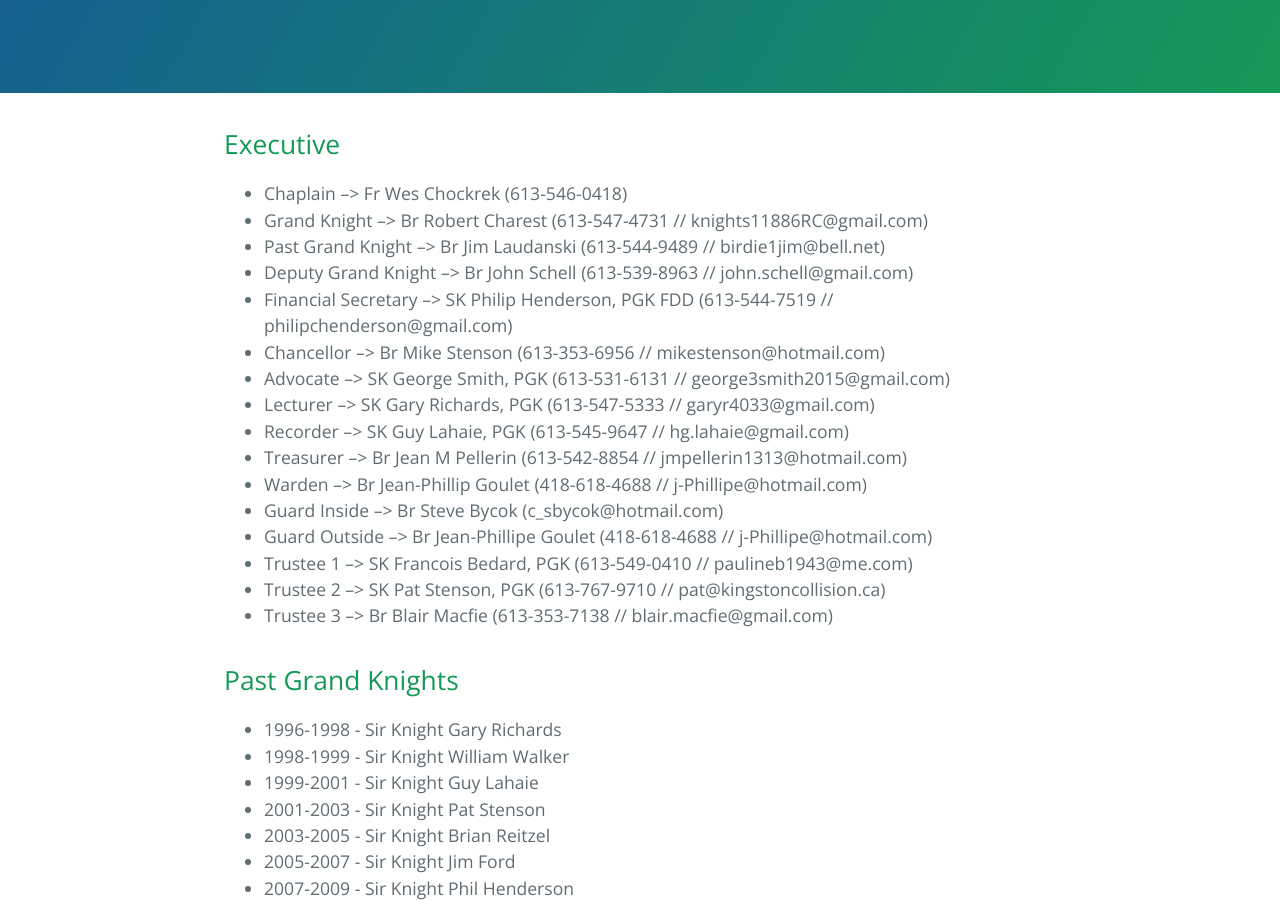
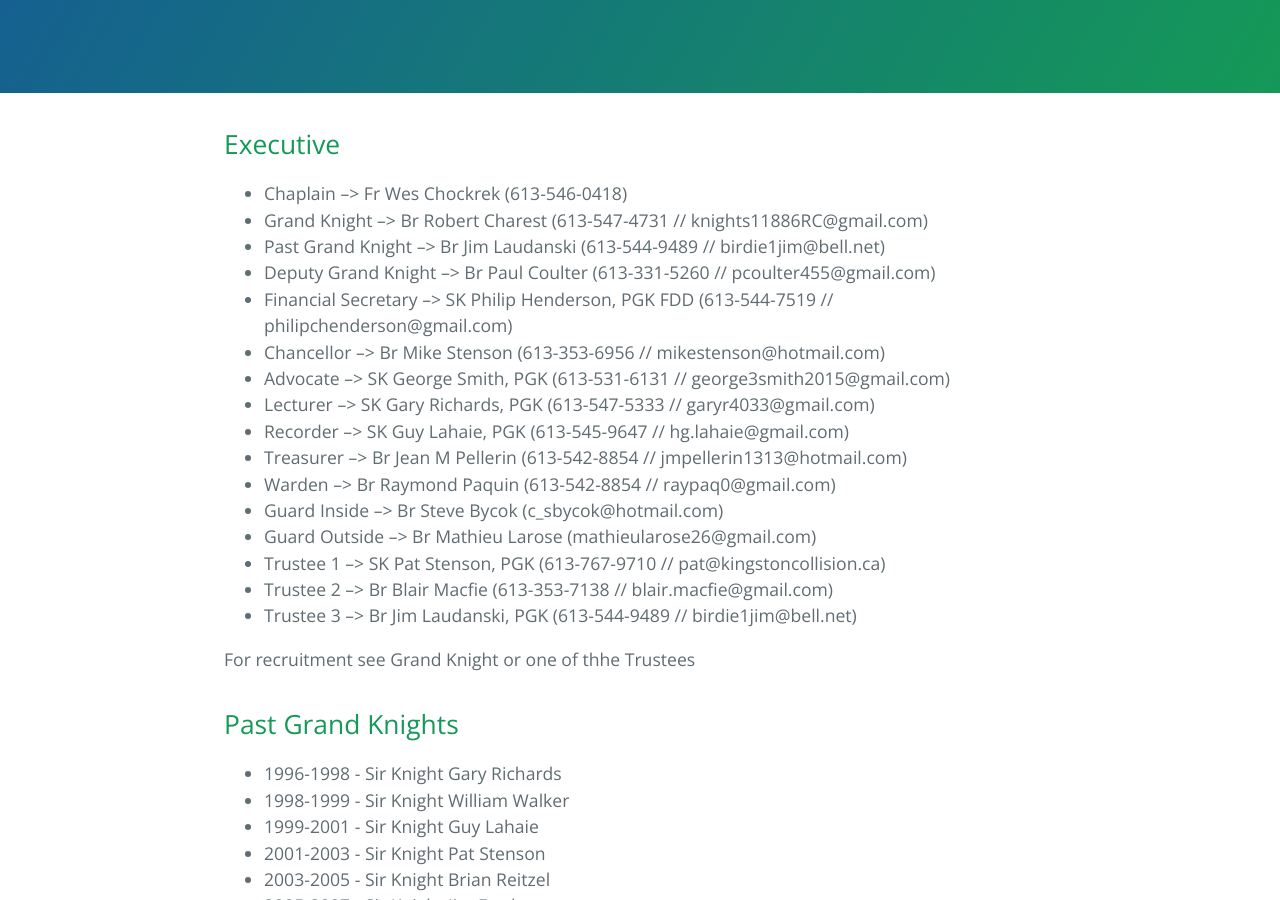
Before and after one commit to 11886knights/11886knights.github.io, a Jekyll site: the page built from page_executive.md, in a window 1280 px wide and 900 px high, scrolled down 356 px. Built offline with Jekyll 4.4.1, drawn with Linux system fonts in a browser that asks for light colours.

Commit message:
august update 1

```diff
--- a/page_executive.md
+++ b/page_executive.md
@@ -9,19 +9,21 @@ layout: default
 - Chaplain --> Fr Wes Chockrek (613-546-0418)
 - Grand Knight --> Br Robert Charest (613-547-4731 // knights11886RC@gmail.com)
 - Past Grand Knight --> Br Jim Laudanski (613-544-9489 // birdie1jim@bell.net)
-- Deputy Grand Knight --> Br John Schell (613-539-8963 // john.schell@gmail.com)
+- Deputy Grand Knight --> Br Paul Coulter (613-331-5260 // pcoulter455@gmail.com)
 - Financial Secretary --> SK Philip Henderson, PGK FDD (613-544-7519 // philipchenderson@gmail.com)
 - Chancellor --> Br Mike Stenson (613-353-6956 // mikestenson@hotmail.com)
 - Advocate --> SK George Smith, PGK (613-531-6131 // george3smith2015@gmail.com)
 - Lecturer --> SK Gary Richards, PGK (613-547-5333 // garyr4033@gmail.com)
 - Recorder --> SK Guy Lahaie, PGK (613-545-9647 // hg.lahaie@gmail.com)
 - Treasurer --> Br Jean M Pellerin (613-542-8854 // jmpellerin1313@hotmail.com)
-- Warden --> Br Jean-Phillip Goulet (418-618-4688 // j-Phillipe@hotmail.com)
+- Warden --> Br Raymond Paquin (613-542-8854 // raypaq0@gmail.com)
 - Guard Inside --> Br Steve Bycok (c_sbycok@hotmail.com)
-- Guard Outside --> Br Jean-Phillipe Goulet (418-618-4688 // j-Phillipe@hotmail.com)
-- Trustee 1 --> SK Francois Bedard, PGK (613-549-0410 // paulineb1943@me.com)
-- Trustee 2 --> SK Pat Stenson, PGK (613-767-9710 // pat@kingstoncollision.ca)
-- Trustee 3 --> Br Blair Macfie (613-353-7138 // blair.macfie@gmail.com)
+- Guard Outside --> Br Mathieu Larose (mathieularose26@gmail.com)
+- Trustee 1 --> SK Pat Stenson, PGK (613-767-9710 // pat@kingstoncollision.ca)
+- Trustee 2 --> Br Blair Macfie (613-353-7138 // blair.macfie@gmail.com)
+- Trustee 3 --> Br Jim Laudanski, PGK (613-544-9489 // birdie1jim@bell.net)
+
+For recruitment see Grand Knight or one of thhe Trustees
 
 ## Past Grand Knights
 
```
Also changed, not shown: page_becoming_a_knight.md (+2 -2 lines), page_gift_card_program.md (+7 -3 lines), page_resources.md (+2 -0 lines), 3 other files.
